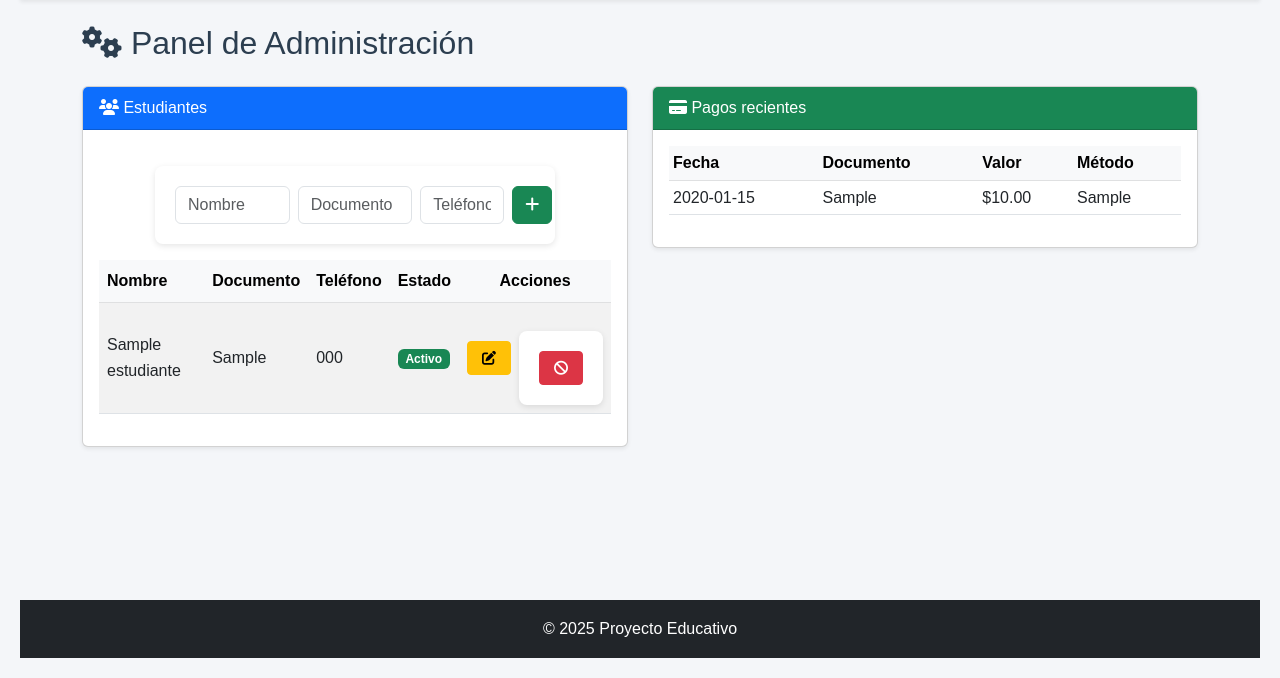
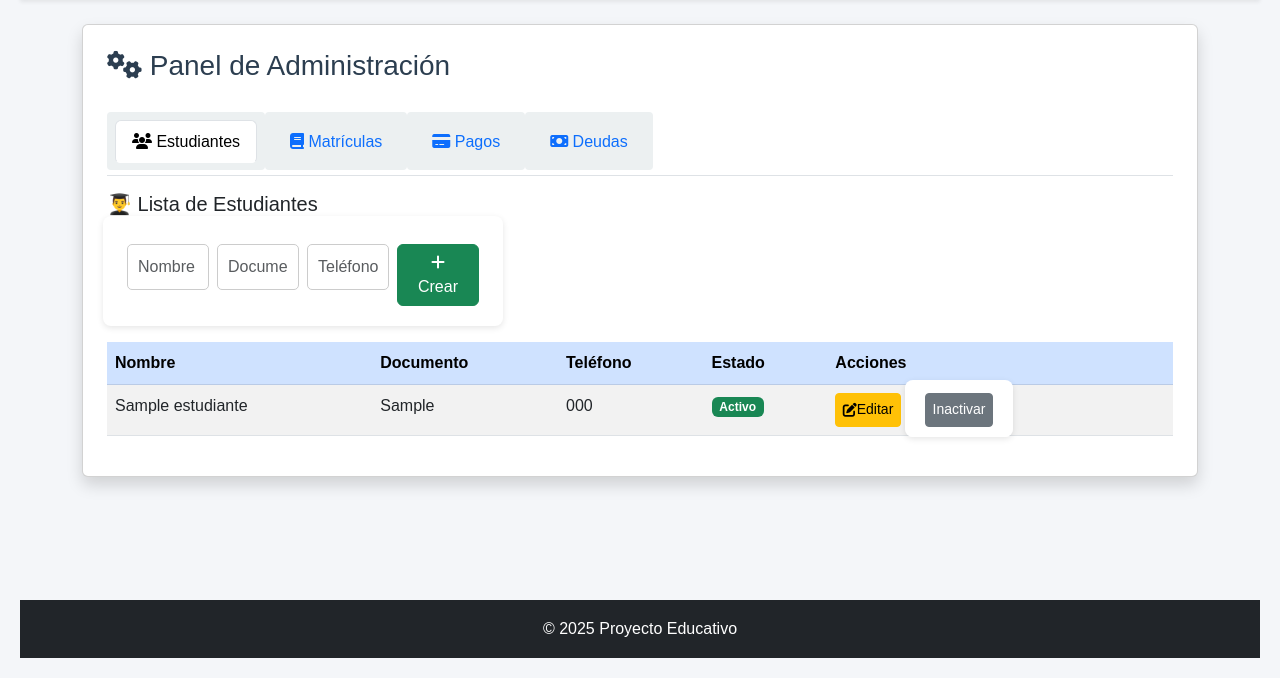
Before and after one commit to Jorge-JLOO/ProyectoInvisible, a Flask app: page /admin in a window 1280 px wide. Shown: the part 122-800 px from the top of the page. Run offline with Flask 2, Linux system fonts and the light colour scheme; a user stored in the database is signed in; tables that the repository leaves empty hold one stand-in row (values such as "Sample post").

Commit message:
Prpbando pagos

```diff
--- a/app.py
+++ b/app.py
@@ -7,9 +7,7 @@ from io import BytesIO
 from reportlab.lib.pagesizes import letter
 from reportlab.pdfgen import canvas
 from werkzeug.security import generate_password_hash, check_password_hash
-import requests
-import uuid
-import os
+import os, uuid, requests
 
 # --- Configuración básica ---
 app = Flask(__name__)
@@ -49,6 +47,15 @@ class Matricula(db.Model):
     fecha = db.Column(db.DateTime, default=datetime.utcnow)
     estudiante = db.relationship('Estudiante', backref=db.backref('matriculas', lazy=True))
 
+class Deuda(db.Model):
+    id = db.Column(db.Integer, primary_key=True)
+    estudiante_id = db.Column(db.Integer, db.ForeignKey('estudiante.id'), nullable=False)
+    concepto = db.Column(db.String(100), nullable=False)
+    monto_total = db.Column(db.Float, nullable=False)
+    saldo_pendiente = db.Column(db.Float, nullable=False)
+    fecha = db.Column(db.DateTime, default=datetime.utcnow)
+    estudiante = db.relationship('Estudiante', backref=db.backref('deudas', lazy=True))
+
 class Pago(db.Model):
     id = db.Column(db.Integer, primary_key=True)
     estudiante_id = db.Column(db.Integer, db.ForeignKey('estudiante.id'), nullable=False)
@@ -74,14 +81,12 @@ def login():
     if request.method == 'POST':
         username = request.form['username']
         password = request.form['password']
-
         user = Usuario.query.filter_by(username=username).first()
         if user and check_password_hash(user.password, password):
             login_user(user)
             return redirect(url_for('admin'))
         else:
             flash("Usuario o contraseña incorrectos", "danger")
-
     return render_template('login.html')
 
 @app.route('/logout')
@@ -113,10 +118,14 @@ def enrollment():
                 flash('El documento ya existe en el sistema','danger')
                 return redirect(url_for('enrollment'))
 
+        # crear deuda inicial (ejemplo $1,000,000)
+        deuda = Deuda(estudiante_id=estudiante.id, concepto=f"Curso {curso}", monto_total=1000000, saldo_pendiente=1000000)
+        db.session.add(deuda)
+
         matricula = Matricula(estudiante_id=estudiante.id, curso=curso)
         db.session.add(matricula)
         db.session.commit()
-        flash('Matrícula registrada correctamente','success')
+        flash('Matrícula registrada correctamente con deuda inicial','success')
         return redirect(url_for('index'))
 
     return render_template('enrollment.html')
@@ -124,52 +133,54 @@ def enrollment():
 # --- Payment ---
 @app.route('/payment', methods=['GET','POST'])
 def payment():
+    estudiante = None
+    deudas = []
     if request.method == 'POST':
-        nombre = request.form.get('nombre','').strip()
         documento = request.form.get('documento','').strip()
-        valor = request.form.get('valor','0').strip()
-        metodo = request.form.get('metodo','').strip()
-        telefono = request.form.get('telefono','').strip()
-
-        try:
-            valor_f = float(valor)
-        except ValueError:
-            flash('Valor inválido','danger')
-            return redirect(url_for('payment'))
-
-        if not nombre or not documento or not metodo:
-            flash('Nombre, documento y método son obligatorios','danger')
-            return redirect(url_for('payment'))
-
         estudiante = Estudiante.query.filter_by(documento=documento).first()
         if not estudiante:
-            estudiante = Estudiante(nombre=nombre, documento=documento, telefono=telefono)
-            db.session.add(estudiante)
-            db.session.commit()
+            flash("❌ No se encontró estudiante con ese documento","danger")
+            return redirect(url_for('payment'))
+        deudas = Deuda.query.filter_by(estudiante_id=estudiante.id).all()
 
-        pago = Pago(estudiante_id=estudiante.id, valor=valor_f, metodo=metodo)
-        db.session.add(pago)
-        db.session.commit()
+    return render_template('payment.html', estudiante=estudiante, deudas=deudas)
 
-        buffer = BytesIO()
-        c = canvas.Canvas(buffer, pagesize=letter)
-        c.setFont("Helvetica-Bold", 14)
-        c.drawCentredString(300, 760, "Factura de Pago - Proyecto Educativo")
-        c.setFont("Helvetica", 11)
-        c.drawString(50, 720, f"Factura ID: {pago.id}")
-        c.drawString(50, 700, f"Fecha: {pago.fecha.strftime('%Y-%m-%d %H:%M:%S')}")
-        c.drawString(50, 680, f"Nombre: {estudiante.nombre}")
-        c.drawString(50, 660, f"Documento: {estudiante.documento}")
-        c.drawString(50, 640, f"Teléfono: {estudiante.telefono or ''}")
-        c.drawString(50, 620, f"Método de pago: {pago.metodo}")
-        c.drawString(50, 600, f"Valor: ${pago.valor:,.2f}")
-        c.showPage()
-        c.save()
-        buffer.seek(0)
+@app.route('/registrar_pago/<int:deuda_id>', methods=['POST'])
+def registrar_pago(deuda_id):
+    deuda = Deuda.query.get_or_404(deuda_id)
+    valor = float(request.form.get('valor','0'))
+    metodo = request.form.get('metodo','').strip()
 
-        return send_file(buffer, as_attachment=True, download_name=f'factura_{pago.id}.pdf', mimetype='application/pdf')
+    if valor <= 0 or valor > deuda.saldo_pendiente:
+        flash("⚠️ El valor ingresado no es válido","warning")
+        return redirect(url_for('payment'))
 
-    return render_template('payment.html')
+    # registrar pago
+    pago = Pago(estudiante_id=deuda.estudiante_id, valor=valor, metodo=metodo)
+    db.session.add(pago)
+
+    # actualizar deuda
+    deuda.saldo_pendiente -= valor
+    db.session.commit()
+
+    # generar factura
+    buffer = BytesIO()
+    c = canvas.Canvas(buffer, pagesize=letter)
+    c.setFont("Helvetica-Bold", 14)
+    c.drawCentredString(300, 760, "Factura de Pago - Proyecto Educativo")
+    c.setFont("Helvetica", 11)
+    c.drawString(50, 720, f"Factura ID: {pago.id}")
+    c.drawString(50, 700, f"Fecha: {pago.fecha.strftime('%Y-%m-%d %H:%M:%S')}")
+    c.drawString(50, 680, f"Nombre: {pago.estudiante.nombre}")
+    c.drawString(50, 660, f"Documento: {pago.estudiante.documento}")
+    c.drawString(50, 640, f"Método de pago: {pago.metodo}")
+    c.drawString(50, 620, f"Valor pagado: ${pago.valor:,.2f}")
+    c.drawString(50, 600, f"Saldo restante deuda: ${deuda.saldo_pendiente:,.2f}")
+    c.showPage()
+    c.save()
+    buffer.seek(0)
+
+    return send_file(buffer, as_attachment=True, download_name=f'factura_{pago.id}.pdf', mimetype='application/pdf')
 
 # --- Consulta (protegida) ---
 @app.route('/consulta', methods=['GET','POST'])
@@ -188,47 +199,10 @@ def admin():
     estudiantes = Estudiante.query.order_by(Estudiante.nombre).all()
     matriculas = Matricula.query.order_by(Matricula.fecha.desc()).all()
     pagos = Pago.query.order_by(Pago.fecha.desc()).all()
-    return render_template('admin.html', estudiantes=estudiantes, matriculas=matriculas, pagos=pagos)
+    deudas = Deuda.query.order_by(Deuda.fecha.desc()).all()
+    return render_template('admin.html', estudiantes=estudiantes, matriculas=matriculas, pagos=pagos, deudas=deudas)
 
-@app.route('/admin/estudiante/<int:id>/editar', methods=['GET', 'POST'])
-@login_required
-def editar_estudiante(id):
-    estudiante = Estudiante.query.get_or_404(id)
-    if request.method == 'POST':
-        estudiante.nombre = request.form['nombre']
-        estudiante.documento = request.form['documento']
-        estudiante.telefono = request.form['telefono']
-        db.session.commit()
-        flash('Estudiante actualizado correctamente', 'success')
-        return redirect(url_for('admin'))
-    return render_template('editar_estudiante.html', estudiante=estudiante)
-
-@app.route('/admin/crear_estudiante', methods=['POST'])
-@login_required
-def crear_estudiante():
-    nombre = request.form['nombre']
-    documento = request.form['documento']
-    telefono = request.form.get('telefono')
-    if not nombre or not documento:
-        flash("Nombre y documento son obligatorios", "danger")
-        return redirect(url_for('admin'))
-    nuevo = Estudiante(nombre=nombre, documento=documento, telefono=telefono)
-    db.session.add(nuevo)
-    db.session.commit()
-    flash("Estudiante creado correctamente", "success")
-    return redirect(url_for('admin'))
-
-@app.route('/admin/estudiante/<int:id>/toggle', methods=['POST'])
-@login_required
-def toggle_estudiante(id):
-    estudiante = Estudiante.query.get_or_404(id)
-    estudiante.activo = not estudiante.activo
-    db.session.commit()
-    estado = "activado" if estudiante.activo else "inactivado"
-    flash(f'Estudiante {estado} correctamente', 'info')
-    return redirect(url_for('admin'))
-
-# --- Cambiar contraseña (protegida) ---
+# --- Cambiar contraseña ---
 @app.route('/cambiar_password', methods=['GET', 'POST'])
 @login_required
 def cambiar_password():
@@ -252,114 +226,6 @@ def cambiar_password():
 
     return render_template('cambiar_password.html')
 
-# --- Pago en efectivo ---
-@app.route('/pago_efectivo', methods=['GET','POST'])
-def pago_efectivo():
-    if request.method == 'POST':
-        nombre = request.form.get('nombre','').strip()
-        documento = request.form.get('documento','').strip()
-        valor = request.form.get('valor','0').strip()
-        metodo = request.form.get('metodo','').strip()
-        telefono = request.form.get('telefono','').strip()
-
-        try:
-            valor_f = float(valor)
-        except ValueError:
-            flash('Valor inválido','danger')
-            return redirect(url_for('pago_efectivo'))
-
-        if not nombre or not documento or not metodo:
-            flash('Nombre, documento y método son obligatorios','danger')
-            return redirect(url_for('pago_efectivo'))
-
-        estudiante = Estudiante.query.filter_by(documento=documento).first()
-        if not estudiante:
-            try:
-                estudiante = Estudiante(nombre=nombre, documento=documento, telefono=telefono)
-                db.session.add(estudiante)
-                db.session.commit()
-            except IntegrityError:
-                db.session.rollback()
-                estudiante = Estudiante.query.filter_by(documento=documento).first()
-
-        pago = Pago(estudiante_id=estudiante.id, valor=valor_f, metodo=metodo)
-        db.session.add(pago)
-        db.session.commit()
-
-        buffer = BytesIO()
-        c = canvas.Canvas(buffer, pagesize=letter)
-        c.setFont("Helvetica-Bold", 14)
-        c.drawCentredString(300, 760, "Factura de Pago - Proyecto Educativo")
-        c.setFont("Helvetica", 11)
-        c.drawString(50, 720, f"Factura ID: {pago.id}")
-        c.drawString(50, 700, f"Fecha: {pago.fecha.strftime('%Y-%m-%d %H:%M:%S')}")
-        c.drawString(50, 680, f"Nombre: {estudiante.nombre}")
-        c.drawString(50, 660, f"Documento: {estudiante.documento}")
-        c.drawString(50, 640, f"Teléfono: {estudiante.telefono or ''}")
-        c.drawString(50, 620, f"Método de pago: {pago.metodo}")
-        c.drawString(50, 600, f"Valor: ${pago.valor:,.2f}")
-        c.showPage()
-        c.save()
-        buffer.seek(0)
-        return send_file(buffer, as_attachment=True,
-                         download_name=f'factura_{pago.id}.pdf',
-                         mimetype='application/pdf')
-
-    return render_template("pago_efectivo.html")
-
-# --- Pago online con Wompi ---
-@app.route('/pago_online', methods=['GET', 'POST'])
-def pago_online():
-    if request.method == 'POST':
-        nombre = request.form.get('nombre')
-        documento = request.form.get('documento')
-        valor = request.form.get('valor')
-
-        try:
-            valor_f = float(valor)
-        except ValueError:
-            flash("Monto inválido", "danger")
-            return redirect(url_for("pago_online"))
-
-        estudiante = Estudiante.query.filter_by(documento=documento).first()
-        if not estudiante:
-            estudiante = Estudiante(nombre=nombre, documento=documento)
-            db.session.add(estudiante)
-            db.session.commit()
-
-        pago = Pago(estudiante_id=estudiante.id, valor=valor_f, metodo="Wompi")
-        db.session.add(pago)
-        db.session.commit()
-
-        reference = str(uuid.uuid4())
-        amount_in_cents = int(valor_f * 100)
-
-        headers = {"Authorization": f"Bearer {os.environ.get('WOMPI_PRIVATE_KEY')}"}
-        data = {
-            "amount_in_cents": amount_in_cents,
-            "currency": "COP",
-            "customer_email": "correo@demo.com",
-            "payment_method_types": ["PSE", "CARD", "NEQUI"],
-            "redirect_url": url_for("confirmacion_pago", _external=True),
-            "reference": reference
-        }
-
-        r = requests.post("https://sandbox.wompi.co/v1/transactions", json=data, headers=headers)
-        if r.status_code == 201 and "data" in r.json():
-            checkout_url = r.json()["data"].get("payment_link")
-            if checkout_url:
-                return redirect(checkout_url)
-
-        flash("Error al conectar con Wompi", "danger")
-        return redirect(url_for("pago_online"))
-
-    return render_template("pago_online.html")
-
-@app.route('/confirmacion_pago')
-def confirmacion_pago():
-    flash("✅ Gracias, tu pago está siendo procesado", "success")
-    return redirect(url_for("index"))
-
 # --- MAIN ---
 if __name__ == '__main__':
     with app.app_context():
--- a/templates/admin.html
+++ b/templates/admin.html
@@ -1,101 +1,161 @@
 {% extends "base.html" %}
-{% block title %}Panel de administración - Proyecto Educativo{% endblock %}
+{% block title %}Administración{% endblock %}
 
 {% block content %}
-<h2 class="mb-4"><i class="fa fa-cogs"></i> Panel de Administración</h2>
+<div class="card shadow p-4">
+    <h3 class="mb-4"><i class="fa fa-cogs"></i> Panel de Administración</h3>
 
-<style>
-  /* Botones cuadrados del mismo tamaño */
-  .btn-square {
-    width: 40px;
-    height: 40px;
-    display: flex;
-    justify-content: center;
-    align-items: center;
-    padding: 0;
-  }
-</style>
+    <!-- Navegación con pestañas -->
+    <ul class="nav nav-tabs" id="adminTabs" role="tablist">
+        <li class="nav-item" role="presentation">
+            <button class="nav-link active" id="estudiantes-tab" data-bs-toggle="tab" data-bs-target="#estudiantes" type="button" role="tab">
+                <i class="fa fa-users"></i> Estudiantes
+            </button>
+        </li>
+        <li class="nav-item" role="presentation">
+            <button class="nav-link" id="matriculas-tab" data-bs-toggle="tab" data-bs-target="#matriculas" type="button" role="tab">
+                <i class="fa fa-book"></i> Matrículas
+            </button>
+        </li>
+        <li class="nav-item" role="presentation">
+            <button class="nav-link" id="pagos-tab" data-bs-toggle="tab" data-bs-target="#pagos" type="button" role="tab">
+                <i class="fa fa-credit-card"></i> Pagos
+            </button>
+        </li>
+        <li class="nav-item" role="presentation">
+            <button class="nav-link" id="deudas-tab" data-bs-toggle="tab" data-bs-target="#deudas" type="button" role="tab">
+                <i class="fa fa-money-bill"></i> Deudas
+            </button>
+        </li>
+    </ul>
 
-<div class="row">
+    <!-- Contenido de pestañas -->
+    <div class="tab-content mt-3" id="adminTabsContent">
+
         <!-- Estudiantes -->
-  <div class="col-lg-6">
-    <div class="card shadow-sm mb-4">
-      <div class="card-header bg-primary text-white">
-        <i class="fa fa-users"></i> Estudiantes
-      </div>
-      <div class="card-body">
-        <!-- Formulario de nuevo estudiante -->
-        <form action="{{ url_for('crear_estudiante') }}" method="POST" class="mb-3">
-          <div class="row g-2">
-            <div class="col-md-4">
-              <input name="nombre" class="form-control" placeholder="Nombre" required>
-            </div>
-            <div class="col-md-4">
-              <input name="documento" class="form-control" placeholder="Documento" required>
-            </div>
-            <div class="col-md-3">
-              <input name="telefono" class="form-control" placeholder="Teléfono">
-            </div>
-            <div class="col-md-1 d-grid">
-              <button class="btn btn-success"><i class="fa fa-plus"></i></button>
-            </div>
-          </div>
+        <div class="tab-pane fade show active" id="estudiantes" role="tabpanel">
+            <h5>👨‍🎓 Lista de Estudiantes</h5>
+            <form method="POST" action="{{ url_for('crear_estudiante') }}" class="row g-2 mb-3">
+                <div class="col-md-3"><input type="text" name="nombre" class="form-control" placeholder="Nombre" required></div>
+                <div class="col-md-3"><input type="text" name="documento" class="form-control" placeholder="Documento" required></div>
+                <div class="col-md-3"><input type="text" name="telefono" class="form-control" placeholder="Teléfono"></div>
+                <div class="col-md-3"><button type="submit" class="btn btn-success w-100"><i class="fa fa-plus"></i> Crear</button></div>
             </form>
 
-        <!-- Lista de estudiantes -->
-        <div class="table-responsive">
-          <table class="table table-striped table-hover align-middle">
-            <thead class="table-light">
+            <table class="table table-striped table-hover">
+                <thead class="table-primary">
                     <tr>
                         <th>Nombre</th>
                         <th>Documento</th>
                         <th>Teléfono</th>
                         <th>Estado</th>
-                <th class="text-center">Acciones</th>
+                        <th>Acciones</th>
                     </tr>
                 </thead>
                 <tbody>
-              {% for est in estudiantes %}
+                {% for estudiante in estudiantes %}
                     <tr>
-                <td>{{ est.nombre }}</td>
-                <td>{{ est.documento }}</td>
-                <td>{{ est.telefono or "-" }}</td>
+                        <td>{{ estudiante.nombre }}</td>
+                        <td>{{ estudiante.documento }}</td>
+                        <td>{{ estudiante.telefono or 'N/A' }}</td>
                         <td>
-                  {% if est.activo %}
+                            {% if estudiante.activo %}
                                 <span class="badge bg-success">Activo</span>
                             {% else %}
                                 <span class="badge bg-danger">Inactivo</span>
                             {% endif %}
                         </td>
-                <td class="text-center">
-                  <div class="d-flex justify-content-center align-items-center gap-2">
-                    <!-- Botón editar -->
-                    <a href="{{ url_for('editar_estudiante', id=est.id) }}"
-                       class="btn btn-sm btn-warning btn-square"
-                       title="Editar">
-                      <i class="fa fa-edit"></i>
+                        <td>
+                            <a href="{{ url_for('editar_estudiante', id=estudiante.id) }}" class="btn btn-warning btn-sm">
+                                <i class="fa fa-edit"></i> Editar
                             </a>
-
-                    <!-- Botón activar/inactivar -->
-                    <form action="{{ url_for('toggle_estudiante', id=est.id) }}"
-                          method="POST"
-                          class="d-inline mb-0">
-                      {% if est.activo %}
-                        <button class="btn btn-sm btn-danger btn-square" title="Inactivar">
-                          <i class="fa fa-ban"></i>
+                            <form action="{{ url_for('toggle_estudiante', id=estudiante.id) }}" method="POST" class="d-inline">
+                                <button type="submit" class="btn btn-secondary btn-sm">
+                                    {% if estudiante.activo %} Inactivar {% else %} Activar {% endif %}
                                 </button>
-                      {% else %}
-                        <button class="btn btn-sm btn-success btn-square" title="Activar">
-                          <i class="fa fa-check"></i>
-                        </button>
-                      {% endif %}
                             </form>
-                  </div>
                         </td>
                     </tr>
+                {% endfor %}
+                </tbody>
+            </table>
+        </div>
+
+        <!-- Matrículas -->
+        <div class="tab-pane fade" id="matriculas" role="tabpanel">
+            <h5>📘 Matrículas Registradas</h5>
+            <table class="table table-striped">
+                <thead class="table-primary">
+                    <tr>
+                        <th>Estudiante</th>
+                        <th>Curso</th>
+                        <th>Fecha</th>
+                    </tr>
+                </thead>
+                <tbody>
+                {% for matricula in matriculas %}
+                    <tr>
+                        <td>{{ matricula.estudiante.nombre }}</td>
+                        <td>{{ matricula.curso }}</td>
+                        <td>{{ matricula.fecha.strftime('%Y-%m-%d') }}</td>
+                    </tr>
+                {% endfor %}
+                </tbody>
+            </table>
+        </div>
+
+        <!-- Pagos -->
+        <div class="tab-pane fade" id="pagos" role="tabpanel">
+            <h5>💰 Historial de Pagos</h5>
+            <table class="table table-striped">
+                <thead class="table-primary">
+                    <tr>
+                        <th>Estudiante</th>
+                        <th>Documento</th>
+                        <th>Monto</th>
+                        <th>Método</th>
+                        <th>Fecha</th>
+                    </tr>
+                </thead>
+                <tbody>
+                {% for pago in pagos %}
+                    <tr>
+                        <td>{{ pago.estudiante.nombre }}</td>
+                        <td>{{ pago.estudiante.documento }}</td>
+                        <td>${{ "{:,.2f}".format(pago.valor) }}</td>
+                        <td>{{ pago.metodo }}</td>
+                        <td>{{ pago.fecha.strftime('%Y-%m-%d %H:%M') }}</td>
+                    </tr>
+                {% endfor %}
+                </tbody>
+            </table>
+        </div>
+
+        <!-- Deudas -->
+        <div class="tab-pane fade" id="deudas" role="tabpanel">
+            <h5>📌 Deudas Pendientes</h5>
+            <table class="table table-striped">
+                <thead class="table-primary">
+                    <tr>
+                        <th>Estudiante</th>
+                        <th>Concepto</th>
+                        <th>Monto Total</th>
+                        <th>Saldo Pendiente</th>
+                    </tr>
+                </thead>
+                <tbody>
+                {% for deuda in deudas %}
+                    <tr>
+                        <td>{{ deuda.estudiante.nombre }}</td>
+                        <td>{{ deuda.concepto }}</td>
+                        <td>${{ "{:,.2f}".format(deuda.monto_total) }}</td>
+                        <td>
+                            {% if deuda.saldo_pendiente > 0 %}
+                                <span class="text-danger">${{ "{:,.2f}".format(deuda.saldo_pendiente) }}</span>
                             {% else %}
-              <tr>
-                <td colspan="5" class="text-center text-muted">No hay estudiantes registrados</td>
+                                <span class="text-success">✔ Pagado</span>
+                            {% endif %}
+                        </td>
                     </tr>
                 {% endfor %}
                 </tbody>
@@ -103,43 +163,4 @@
         </div>
     </div>
 </div>
-  </div>
-
-  <!-- Pagos -->
-  <div class="col-lg-6">
-    <div class="card shadow-sm mb-4">
-      <div class="card-header bg-success text-white">
-        <i class="fa fa-credit-card"></i> Pagos recientes
-      </div>
-      <div class="card-body">
-        <div class="table-responsive">
-          <table class="table table-sm table-hover align-middle">
-            <thead class="table-light">
-              <tr>
-                <th>Fecha</th>
-                <th>Documento</th>
-                <th>Valor</th>
-                <th>Método</th>
-              </tr>
-            </thead>
-            <tbody>
-              {% for p in pagos %}
-              <tr>
-                <td>{{ p.fecha.strftime('%Y-%m-%d') }}</td>
-                <td>{{ p.estudiante.documento }}</td>
-                <td>${{ "%.2f"|format(p.valor) }}</td>
-                <td>{{ p.metodo }}</td>
-              </tr>
-              {% else %}
-              <tr>
-                <td colspan="4" class="text-center text-muted">No hay pagos registrados</td>
-              </tr>
-              {% endfor %}
-            </tbody>
-          </table>
-        </div>
-      </div>
-    </div>
-  </div>
-</div>
 {% endblock %}
--- a/templates/base.html
+++ b/templates/base.html
@@ -45,7 +45,8 @@
                         </a>
                     </li>
 
-                    <!-- Botones privados (protección con login_required en app.py) -->
+                    <!-- Botones privados (solo autenticados) -->
+                    {% if current_user.is_authenticated %}
                         <li class="nav-item">
                             <a class="btn btn-grad-orange btn-nav w-100 mb-2 mb-lg-0" href="{{ url_for('consulta') }}">
                                 <i class="fa fa-search"></i> Consulta
@@ -61,9 +62,6 @@
                                 <i class="fa fa-key"></i> Cambiar contraseña
                             </a>
                         </li>
-
-                    <!-- Sesión -->
-                    {% if current_user.is_authenticated %}
                         <li class="nav-item">
                             <a class="btn btn-grad btn-nav w-100 mb-2 mb-lg-0" href="{{ url_for('logout') }}">
                                 <i class="fa fa-sign-out-alt"></i> Salir
```
Also changed, not shown: templates/payment.html (+70 -37 lines). Lines whose indentation alone changed are shown as unchanged.
